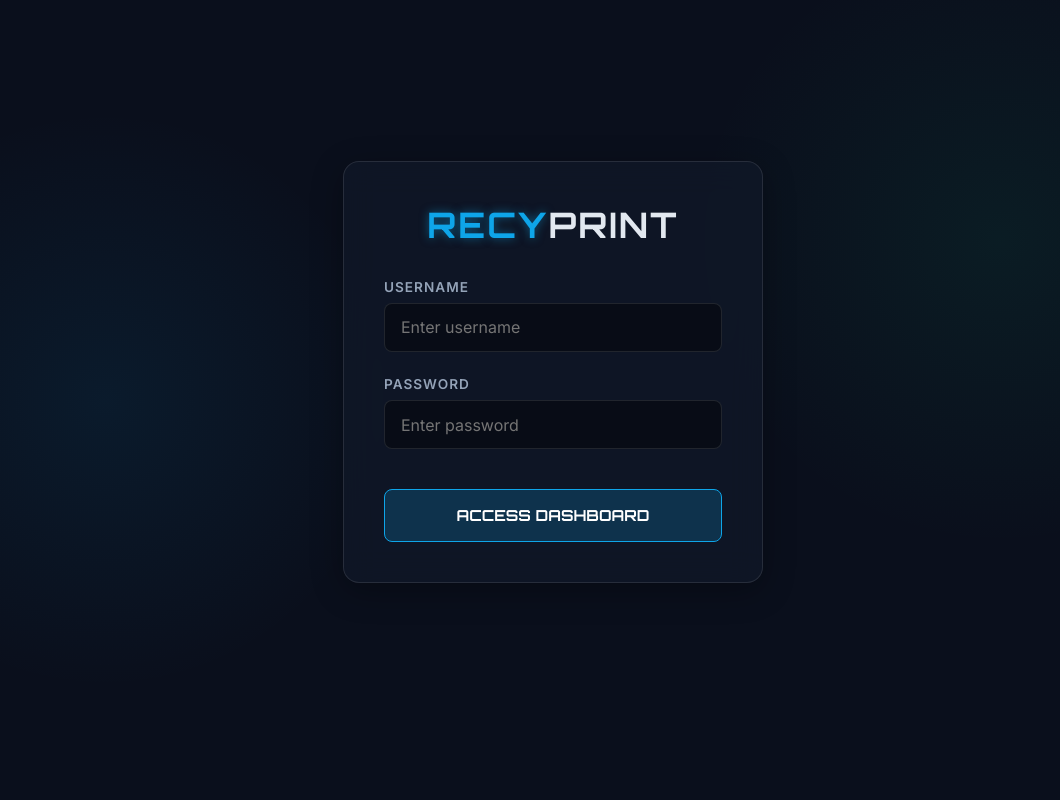
After one commit to sevvnaz/Smart-Bottle-Waste-to-Filament-System, a Flask app: page /login in a window 1280 px wide. The commit adds this page. Shown: the whole page, without its empty margins (87-1147 px from the left). Run offline with Flask 3, Linux system fonts and the light colour scheme; some libraries are stand-ins or nearby versions.

Commit message:
login ekranı

```diff
--- a/app.py
+++ b/app.py
@@ -7,7 +7,8 @@ import json
 import sqlite3
 from io import StringIO
 
-from flask import Flask, render_template, jsonify, Response
+from flask import Flask, render_template, jsonify, Response, request, session, redirect, url_for
+from functools import wraps
 import paho.mqtt.client as mqtt
 import psycopg2
 from dotenv import load_dotenv
@@ -16,6 +17,8 @@ from dotenv import load_dotenv
 load_dotenv()
 
 app = Flask(__name__)
+app.secret_key = os.environ.get("FLASK_SECRET_KEY", "recyprint-default-secret-key-12345")
+
 
 DB_CONFIG = {
     "host": os.environ.get("DB_HOST"),
@@ -290,17 +293,57 @@ def esp32_simulator_thread():
 
 
 # === FLASK ROUTES ===
+
+# Login Required Decorator
+def login_required(f):
+    @wraps(f)
+    def decorated_function(*args, **kwargs):
+        if not session.get('logged_in'):
+            return redirect(url_for('login'))
+        return f(*args, **kwargs)
+    return decorated_function
+
+
+@app.route('/login', methods=['GET', 'POST'])
+def login():
+    error = None
+    if request.method == 'POST':
+        username = request.form.get('username')
+        password = request.form.get('password')
+
+        expected_user = os.environ.get("DASHBOARD_USER", "admin")
+        expected_password = os.environ.get("DASHBOARD_PASSWORD", "recyprint2026")
+
+        if username == expected_user and password == expected_password:
+            session['logged_in'] = True
+            session.permanent = True
+            return redirect(url_for('index'))
+        else:
+            error = 'Invalid username or password'
+
+    return render_template('login.html', error=error)
+
+
+@app.route('/logout')
+def logout():
+    session.clear()
+    return redirect(url_for('login'))
+
+
 @app.route('/')
+@login_required
 def index():
     return render_template('index.html')
 
 
 @app.route('/history')
+@login_required
 def history_page():
     return render_template('history.html')
 
 
 @app.route('/api/logs')
+@login_required
 def get_logs():
     try:
         conn = get_db_connection()
@@ -327,6 +370,7 @@ def get_logs():
 
 
 @app.route('/export/csv')
+@login_required
 def export_csv():
     try:
         conn = get_db_connection()
--- a/templates/history.html
+++ b/templates/history.html
@@ -86,7 +86,10 @@
             <div class="logo">
                 <span class="neon-text">RECY</span>PRINT <span style="color:var(--text-muted); font-size:1.2rem;">/ Reports</span>
             </div>
-            <a href="/" class="btn-back">⬅ Return to Live Dashboard</a>
+            <div style="display: flex; align-items: center; gap: 1.5rem;">
+                <a href="/" class="btn-back">⬅ Return to Live Dashboard</a>
+                <a href="/logout" style="color: var(--danger); text-decoration: none; font-weight: bold; font-family: var(--font-display); background: rgba(239, 68, 68, 0.1); padding: 8px 16px; border-radius: 8px; border: 1px solid rgba(239, 68, 68, 0.3); transition: 0.3s; font-size: 0.9rem;">🚪 LOG OUT</a>
+            </div>
         </header>
 
         <!-- Main Content -->
--- a/templates/index.html
+++ b/templates/index.html
@@ -23,8 +23,9 @@
                 <span id="system-badge" style="margin-left:15px; font-size: 0.9rem; padding: 4px 10px; border-radius: 12px; background: rgba(0,0,0,0.5); border: 1px solid var(--glass-border);">Standby</span>
             </div>
 
-            <div class="header-right" style="display: flex; align-items: center; gap: 2rem;">
+            <div class="header-right" style="display: flex; align-items: center; gap: 1rem;">
                 <a href="/history" style="color: var(--accent-primary); text-decoration: none; font-weight: bold; font-family: var(--font-display); background: rgba(14, 165, 233, 0.1); padding: 8px 16px; border-radius: 8px; border: 1px solid var(--accent-glow); transition: 0.3s;">📊 LOGS & EXPORT</a>
+                <a href="/logout" style="color: var(--danger); text-decoration: none; font-weight: bold; font-family: var(--font-display); background: rgba(239, 68, 68, 0.1); padding: 8px 16px; border-radius: 8px; border: 1px solid rgba(239, 68, 68, 0.3); transition: 0.3s;">🚪 LOG OUT</a>
 
                 <div class="status-indicator">
                     <div class="dot" id="connection-dot"></div>
--- /dev/null
+++ b/templates/login.html
@@ -0,0 +1,132 @@
+<!DOCTYPE html>
+<html lang="en">
+<head>
+    <meta charset="UTF-8">
+    <meta name="viewport" content="width=device-width, initial-scale=1.0">
+    <title>RecyPrint | Login</title>
+    <!-- Premium Google Fonts -->
+    <link href="https://fonts.googleapis.com/css2?family=Orbitron:wght@400;700&family=Inter:wght@300;400;600&display=swap" rel="stylesheet">
+    <link rel="stylesheet" href="{{ url_for('static', filename='css/style.css') }}">
+    <style>
+        .login-page {
+            display: flex;
+            justify-content: center;
+            align-items: center;
+            min-height: 85vh;
+        }
+
+        .login-card {
+            width: 100%;
+            max-width: 420px;
+            padding: 2.5rem;
+            text-align: center;
+        }
+
+        .login-logo {
+            font-family: var(--font-display);
+            font-size: 2.2rem;
+            font-weight: 700;
+            letter-spacing: 2px;
+            margin-bottom: 2rem;
+        }
+
+        .form-group {
+            margin-bottom: 1.5rem;
+            text-align: left;
+        }
+
+        .form-label {
+            display: block;
+            font-size: 0.85rem;
+            color: var(--text-muted);
+            text-transform: uppercase;
+            letter-spacing: 1px;
+            margin-bottom: 0.5rem;
+            font-weight: 600;
+        }
+
+        .form-input {
+            width: 100%;
+            padding: 0.85rem 1rem;
+            background: rgba(0, 0, 0, 0.4);
+            border: 1px solid var(--glass-border);
+            border-radius: 8px;
+            color: var(--text-main);
+            font-family: var(--font-ui);
+            font-size: 1rem;
+            outline: none;
+            transition: all 0.3s;
+        }
+
+        .form-input:focus {
+            border-color: var(--accent-primary);
+            box-shadow: 0 0 10px var(--accent-glow);
+            background: rgba(0, 0, 0, 0.6);
+        }
+
+        .btn-login {
+            width: 100%;
+            padding: 1rem;
+            border: none;
+            border-radius: 8px;
+            font-family: var(--font-display);
+            font-weight: 700;
+            font-size: 0.95rem;
+            cursor: pointer;
+            text-transform: uppercase;
+            color: white;
+            background: rgba(14, 165, 233, 0.2);
+            border: 1px solid var(--accent-primary);
+            transition: all 0.3s ease;
+            margin-top: 1rem;
+        }
+
+        .btn-login:hover {
+            background-color: var(--accent-primary);
+            box-shadow: 0 0 15px var(--accent-primary);
+        }
+
+        .error-message {
+            background: rgba(239, 68, 68, 0.1);
+            border: 1px solid var(--danger);
+            color: var(--danger);
+            padding: 0.75rem;
+            border-radius: 8px;
+            margin-bottom: 1.5rem;
+            font-size: 0.9rem;
+            font-weight: 600;
+        }
+    </style>
+</head>
+<body>
+    <div class="dashboard-container">
+        <div class="login-page">
+            <div class="panel glass-panel login-card">
+                <div class="login-logo">
+                    <span class="neon-text">RECY</span>PRINT
+                </div>
+
+                {% if error %}
+                <div class="error-message">
+                    ⚠️ {{ error }}
+                </div>
+                {% endif %}
+
+                <form action="/login" method="POST">
+                    <div class="form-group">
+                        <label class="form-label" for="username">Username</label>
+                        <input class="form-input" type="text" id="username" name="username" required autocomplete="username" placeholder="Enter username">
+                    </div>
+
+                    <div class="form-group">
+                        <label class="form-label" for="password">Password</label>
+                        <input class="form-input" type="password" id="password" name="password" required autocomplete="current-password" placeholder="Enter password">
+                    </div>
+
+                    <button type="submit" class="btn-login">Access Dashboard</button>
+                </form>
+            </div>
+        </div>
+    </div>
+</body>
+</html>
```
Also changed, not shown: final_report.md (added, +213 -0 lines), architecture_diagram.svg (added), 1 other file.
